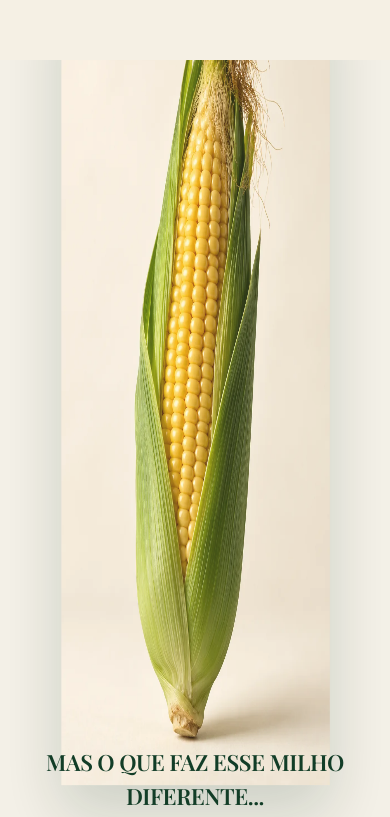
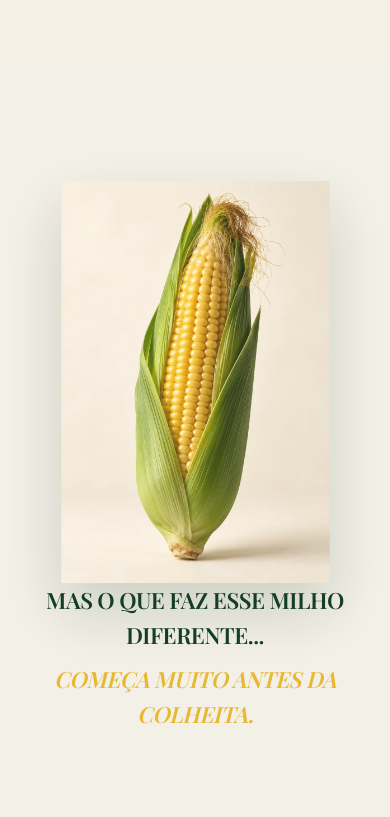
Before and after one commit to GUZZBR1/milho-do-vale, a plain HTML site: page index.html in a window 390 px wide. Shown: the part 3665-4482 px from the top of the page. Drawn offline with nearby package versions, Linux system fonts and the light colour scheme.

Commit message:
Preserve the corn's natural shape during the field transition
The transition image inherited its fixed HTML height while CSS constrained only its width, which distorted the corn at desktop and mobile breakpoints. Let the browser derive height from the intrinsic 2:3 ratio and lock that contract with the existing static test suite.

Constraint: Keep the existing transition timing and scale animation unchanged

Rejected: Remove the HTML dimensions | they reserve layout space and reduce image-loading shifts elsewhere

Confidence: high

Scope-risk: narrow

Reversibility: clean

Directive: Keep width and height sizing paired when changing transition-corn dimensions

Tested: node --test tests/blueprint-contract.test.mjs; desktop and mobile browser visual checks; console error check

Not-tested: Production deployment rendering before Vercel rebuild

```diff
--- a/styles.css
+++ b/styles.css
@@ -90,7 +90,7 @@ h1 em, h2 em { color: var(--forest); font-style: italic; }
 /* Transition */
 .transition-section { background: #f3f0e7; height: 250vh; position: relative; }
 .transition-sticky { align-items: center; display: flex; flex-direction: column; height: 100vh; justify-content: center; isolation: isolate; overflow: hidden; position: sticky; top: 0; }
-.transition-corn { filter: drop-shadow(0 22px 24px rgba(9, 42, 26, .18)); max-width: 260px; opacity: .9; position: relative; transition: transform .12s linear, opacity .2s linear; width: 55%; z-index: 2; }
+.transition-corn { filter: drop-shadow(0 22px 24px rgba(9, 42, 26, .18)); height: auto; max-width: 260px; opacity: .9; position: relative; transition: transform .12s linear, opacity .2s linear; width: 55%; z-index: 2; }
 .transition-field { height: 100%; inset: 0; object-fit: cover; opacity: 0; position: absolute; transform: scale(1.05); transition: opacity .12s linear, transform .12s linear; width: 100%; z-index: 0; }
 .transition-sticky::after { background: linear-gradient(180deg, rgba(9, 42, 26, .12), rgba(9, 42, 26, .72)); content: ""; inset: 0; opacity: 0; pointer-events: none; position: absolute; transition: opacity .12s linear; z-index: 1; }
 .transition-sticky.has-field::after { opacity: 1; }
```
Also changed, not shown: tests/blueprint-contract.test.mjs (+1 -0 lines).
